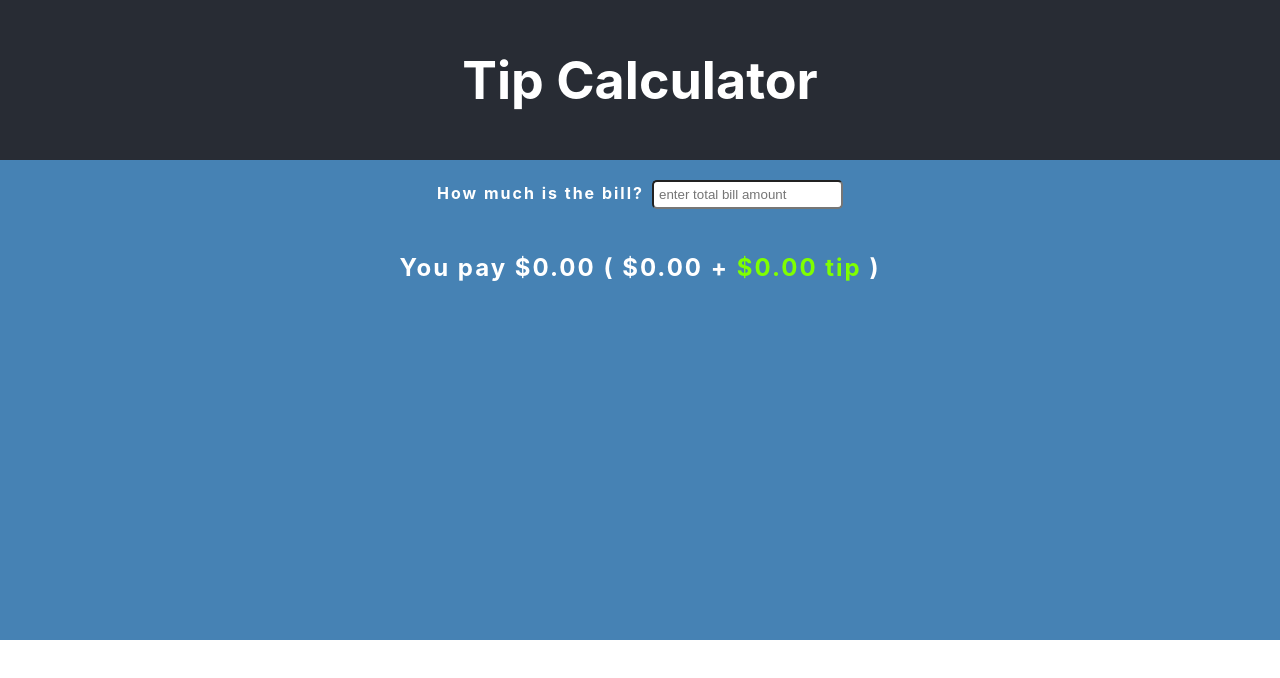
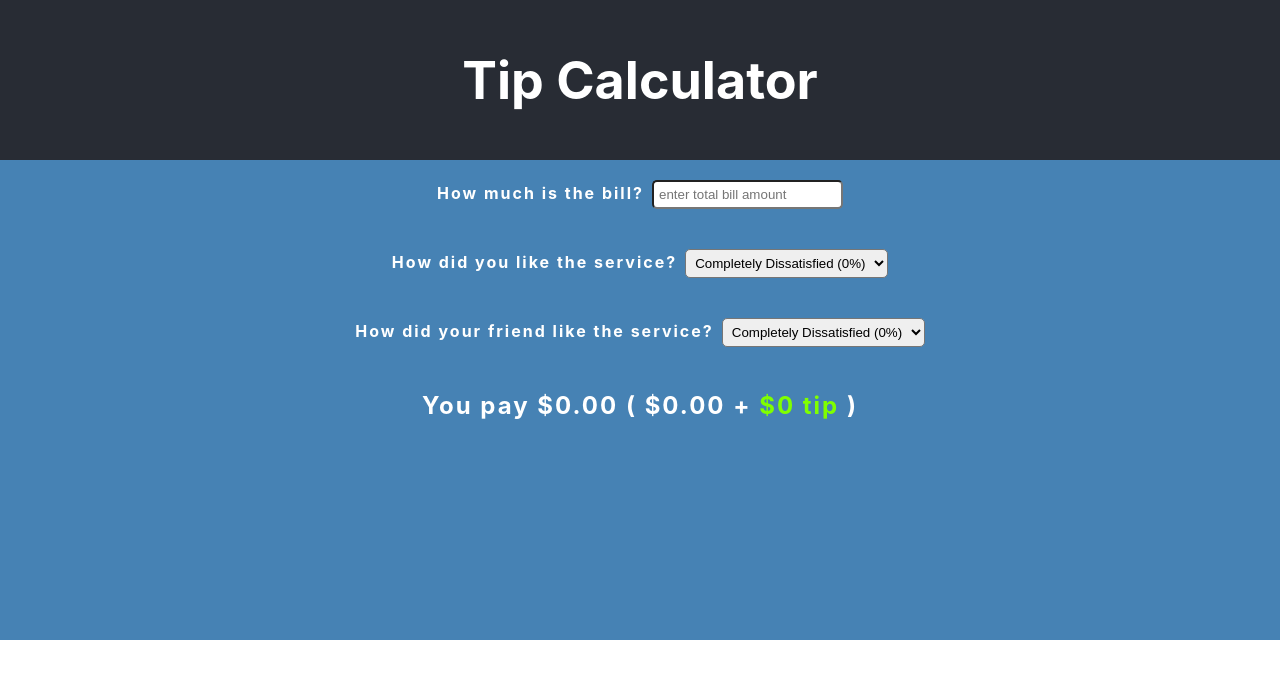
Before and after one commit to BillStephens2022/tip-calculator-react, a React (Create React App) app: page / in a window 1280 px wide. Shown: the top 678 px of the page. Built offline with nearby package versions, Linux system fonts and the light colour scheme.

Commit message:
Added a reusable SelectInput component, used to provided functionality for 2 diners to propose a tip amount and calculate the average tip.  Updated Message component to calculate the average tip and render a message on screen

```diff
--- a/src/App.css
+++ b/src/App.css
@@ -23,13 +23,17 @@ form {
   padding: 20px 0;
 }
 
+.form-group {
+  padding: 20px 0;
+}
+
 label {
   margin-right: 8px;
   font-weight: 700;
   letter-spacing: 2px;
 }
 
-input {
+input, select {
   border-radius: 5px;
   padding: 5px;
 }
--- a/src/App.js
+++ b/src/App.js
@@ -2,9 +2,21 @@ import { useState } from 'react';
 import { BillInput } from './components/BillInput';
 import './App.css';
 import Message from './components/Message';
+import SelectInput from './components/SelectInput';
 
 function App() {
   const [bill, setBill] = useState(0);
+  const [myTip, setMyTip] = useState("0");
+  const [friendTip, setFriendTip] = useState("0");
+  const avgTip = (Number(myTip) + Number(friendTip)) / 2 / 100;
+
+  const tipOptions = [
+    { value: "0", text: "Completely Dissatisfied (0%)" },
+    { value: "10", text: "Needs Improvement(10%)" },
+    { value: "15", text: "It was OK (15%)" },
+    { value: "20", text: "Absolutely Amazing! (20%)" }
+  ]
+
 
   return (
     <div className="App">
@@ -13,7 +25,9 @@ function App() {
       </header>
       <main>
         <BillInput bill={bill} setBill={setBill} />
-        <Message bill={bill} />
+        <SelectInput tipOptions={tipOptions} tip={myTip} setTip={setMyTip}>How did you like the service?</SelectInput>
+        <SelectInput tipOptions={tipOptions} tip={friendTip} setTip={setFriendTip}>How did your friend like the service?</SelectInput>
+        <Message bill={bill} avgTip={avgTip} />
       </main>
     </div>
   );
--- a/src/components/Message.js
+++ b/src/components/Message.js
@@ -1,9 +1,11 @@
 import { formatNumber } from "../util/helperFunctions"
 
-export default function Message({ bill }) {
+export default function Message({ bill, avgTip }) {
+    const actualTip = avgTip * bill;
+    const totalBill = formatNumber(bill + actualTip);
     return (
         <div>
-            <p className="message">You pay ${formatNumber(bill + bill*.15)} ( ${formatNumber(bill)} + <span className="tip">${formatNumber(bill*.15)} tip</span> )</p>
+            <p className="message">You pay ${totalBill} ( ${formatNumber(bill)} + <span className="tip">${actualTip} tip</span> )</p>
         </div>
     )
 }
--- /dev/null
+++ b/src/components/SelectInput.js
@@ -0,0 +1,14 @@
+export default function SelectInput({ tipOptions, tip, setTip, children }) {
+  return (
+    <div className="form-group">
+      <label htmlFor="tip">{children}</label>
+      <select value={tip} onChange={(e) => setTip(e.target.value)} id="tip">
+        {tipOptions.map((option, index) => (
+          <option key={index} value={option.value}>
+            {option.text}
+          </option>
+        ))}
+      </select>
+    </div>
+  );
+}
```
